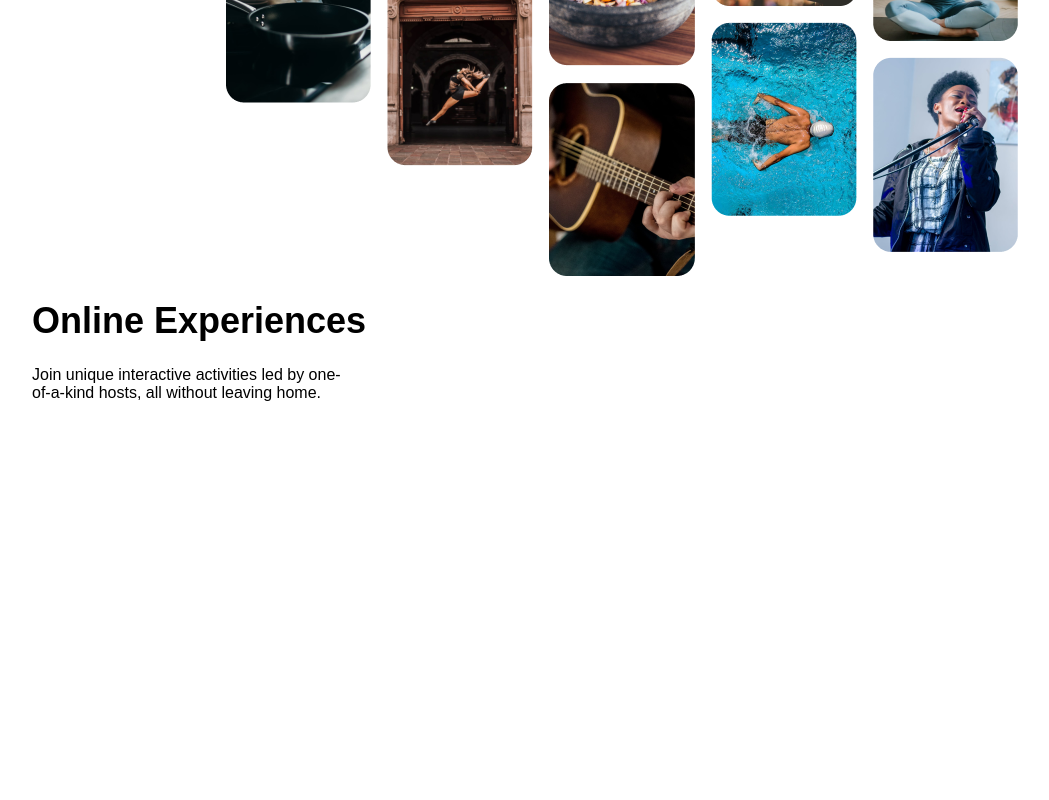
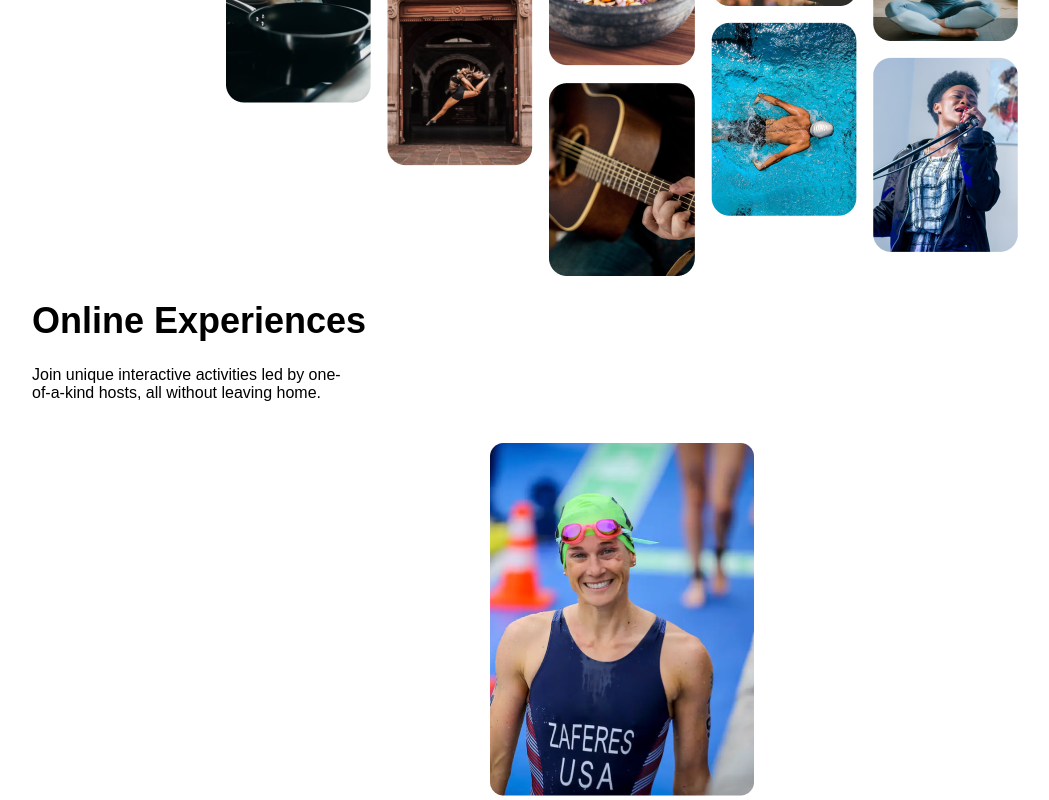
Before and after one commit to avia62490/airbnb-clone, a React (Create React App) app: page / in a window 1280 px wide. Shown: the part 293-1093 px from the top of the page, without its empty margins (18-1067 px from the left). Before the commit the page ends 800 px from the top, so only its background shows below. Built offline with nearby package versions, Linux system fonts and the light colour scheme.

Commit message:
adds Card component, hardcoded

```diff
--- a/src/App.js
+++ b/src/App.js
@@ -1,10 +1,12 @@
 import Header from "./components/header.js"
+import Card from "./components/card.js"
 import './App.css';
 
 function App() {
   return (
     <div className="App">
         <Header />
+        <Card />
     </div>
   );
 }
--- /dev/null
+++ b/src/components/card.js
@@ -0,0 +1,8 @@
+import picture from "../images/KZaferes.png"
+export default function Card() {
+    return (
+        <div className="experiences">
+            <img src={picture} className="experiences--photos" alt=""/>
+        </div>
+    );
+}
```
Also changed, not shown: src/images/KZaferes.png (added), src/images/Star_icon.svg (added).
